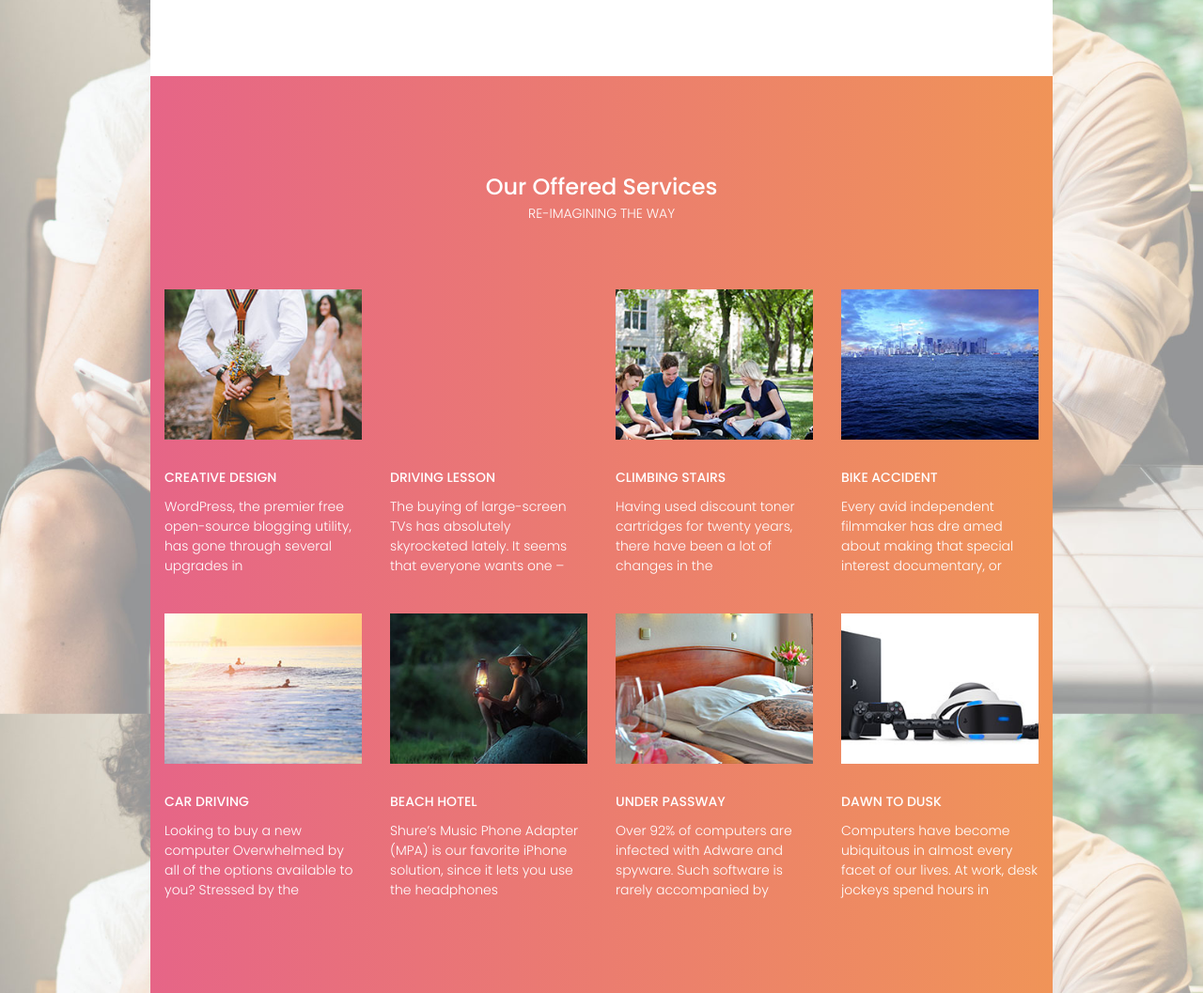
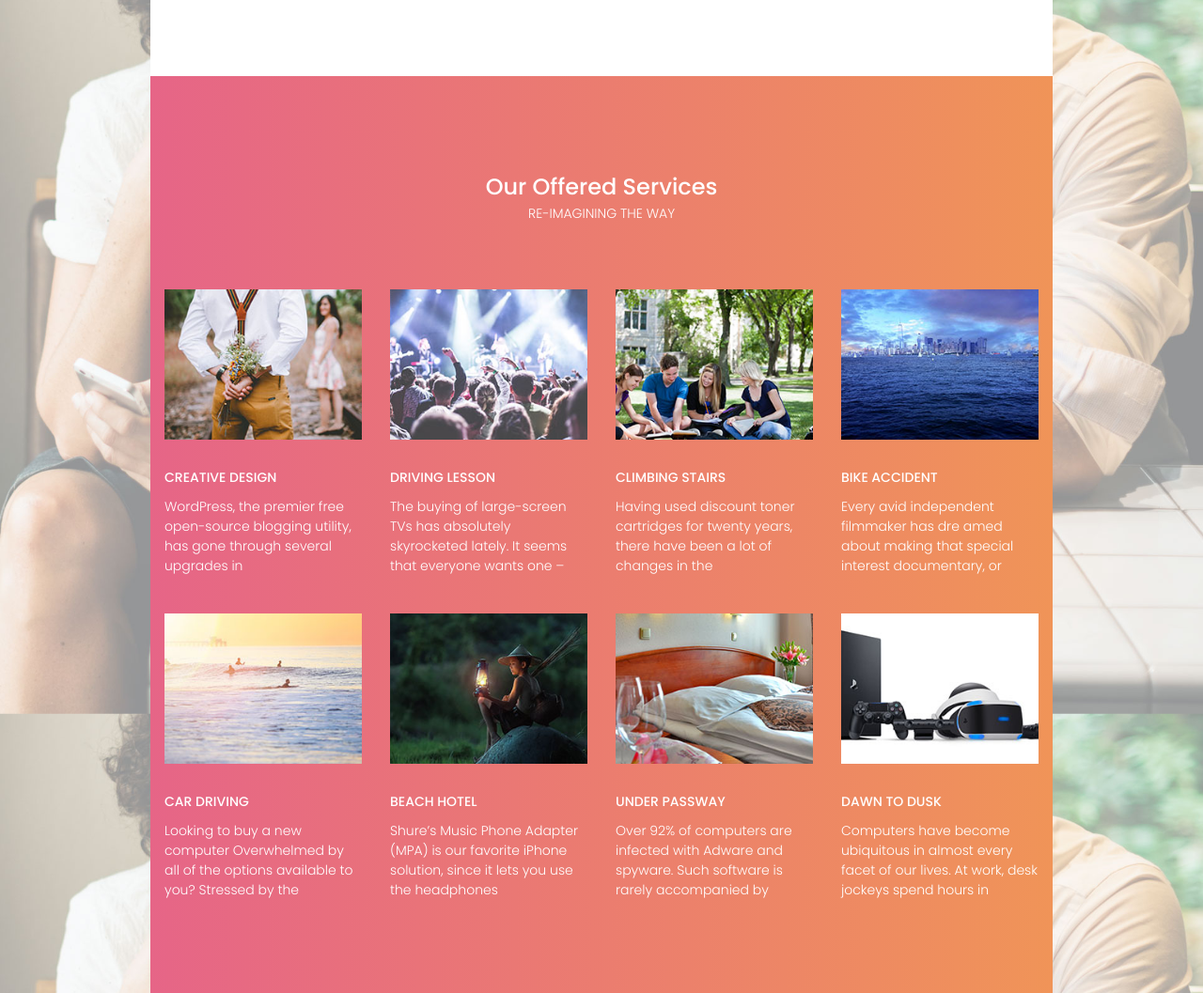
Before and after one commit to stuartelimu/dinomuz, a Django app: template templates/index.html in a window 1280 px wide. Shown: the part 947-2004 px from the top of the page at 94% size. Run offline with Django 3.2, Linux system fonts and the light colour scheme; the template is opened without the code that fills it, so the values that code supplies are empty; some libraries are stand-ins or nearby versions.

Commit message:
update index.html

```diff
--- a/templates/index.html
+++ b/templates/index.html
@@ -119,7 +119,7 @@
 					<div class="row">
 						<div class="col-lg-3 col-sm-6">
 							<div class="single-service">
-								<div class="thumb" style="background: url(img/s1.jpg);">
+								<div class="thumb" style="background: url({% static 'img/s1.jpg' %});">
 									<div class="overlay overlay-content d-flex justify-content-center align-items-center">
 										<a href="#" class="primary-btn hover d-inline-flex align-items-center"><span class="mr-10">Get Started</span><span class="lnr lnr-arrow-right"></span></a>
 									</div>
@@ -132,7 +132,7 @@
 						</div>
 						<div class="col-lg-3 col-sm-6">
 							<div class="single-service">
-								<div class="thumb" style="background: url({ static 'img/s2.jpg' %});">
+								<div class="thumb" style="background: url({% static 'img/s2.jpg' %});">
 									<div class="overlay overlay-content d-flex justify-content-center align-items-center">
 										<a href="#" class="primary-btn hover d-inline-flex align-items-center"><span class="mr-10">Get Started</span><span class="lnr lnr-arrow-right"></span></a>
 									</div>
```
